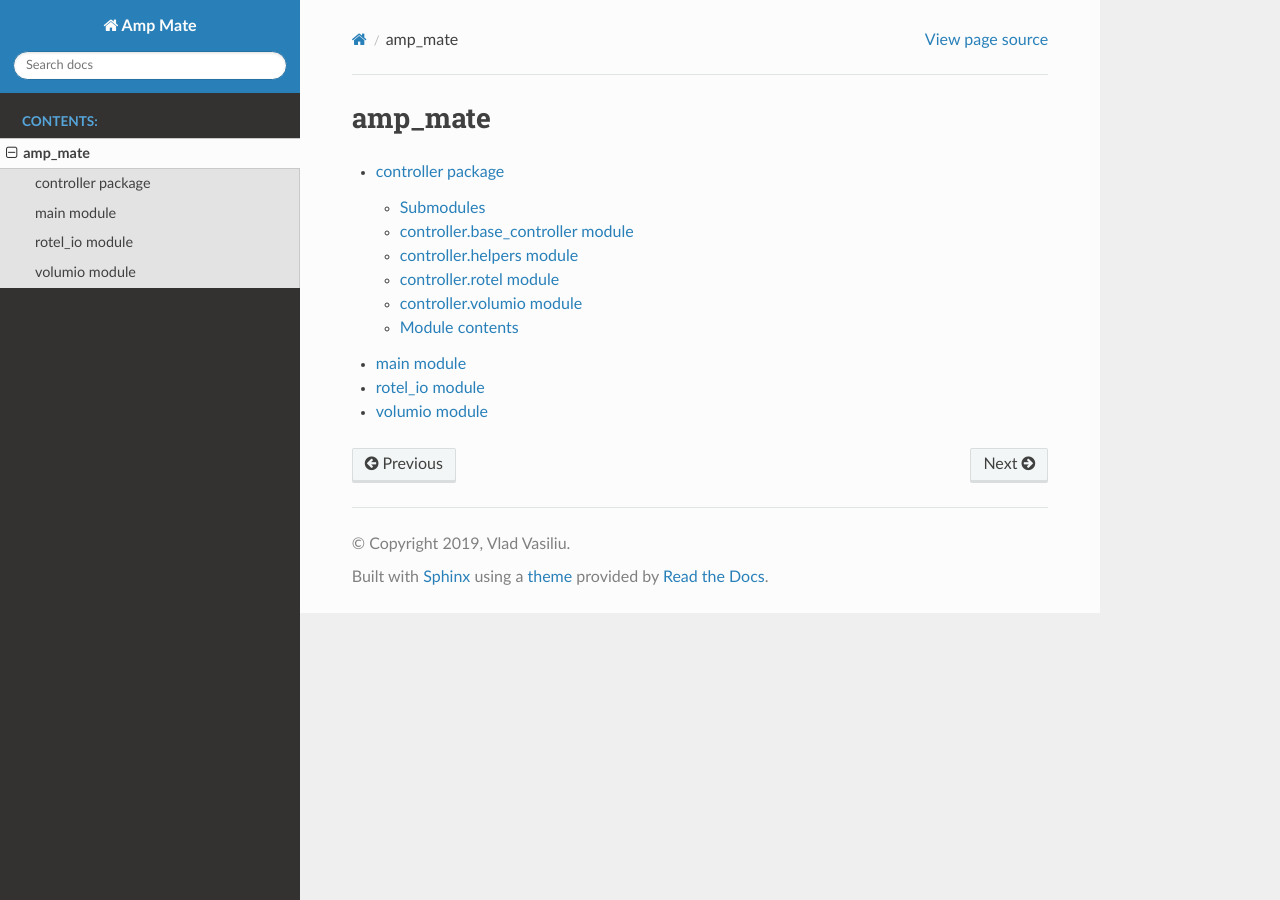
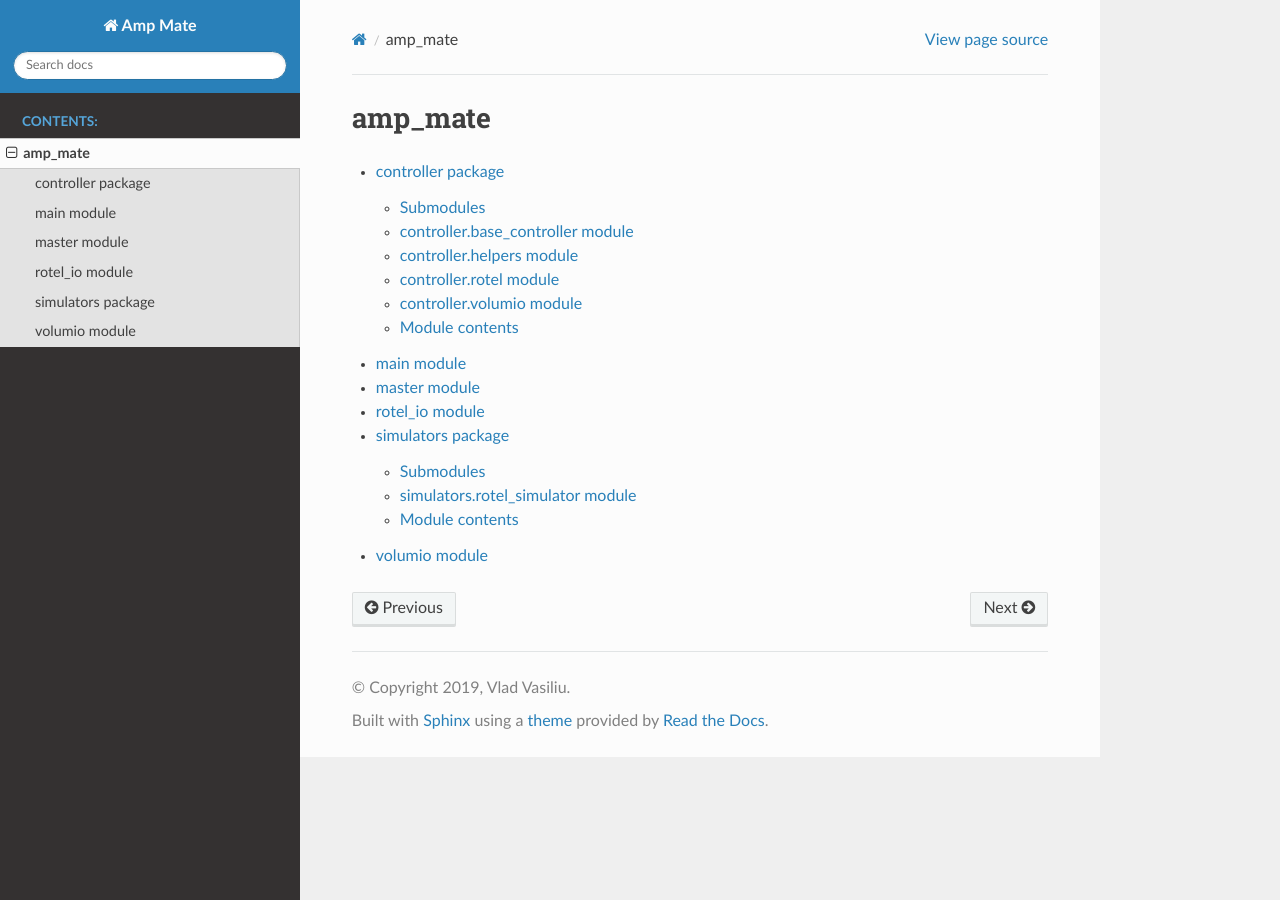
Before and after one commit to vladvasiliu/amp_mate, a Sphinx documentation site: the page built from docs/source/modules.rst, in a window 1280 px wide. Built offline with Sphinx 7.4.7 and the Read the Docs theme 2.0.0, drawn with Linux system fonts in a browser that asks for light colours.

Commit message:
Added Sphinx reference for simulators.

```diff
--- a/docs/source/modules.rst
+++ b/docs/source/modules.rst
@@ -6,5 +6,7 @@ amp_mate
 
    controller
    main
+   master
    rotel_io
+   simulators
    volumio
```
Also changed, not shown: docs/source/master.rst (added, +7 -0 lines), docs/source/simulators.rst (added, +22 -0 lines).
